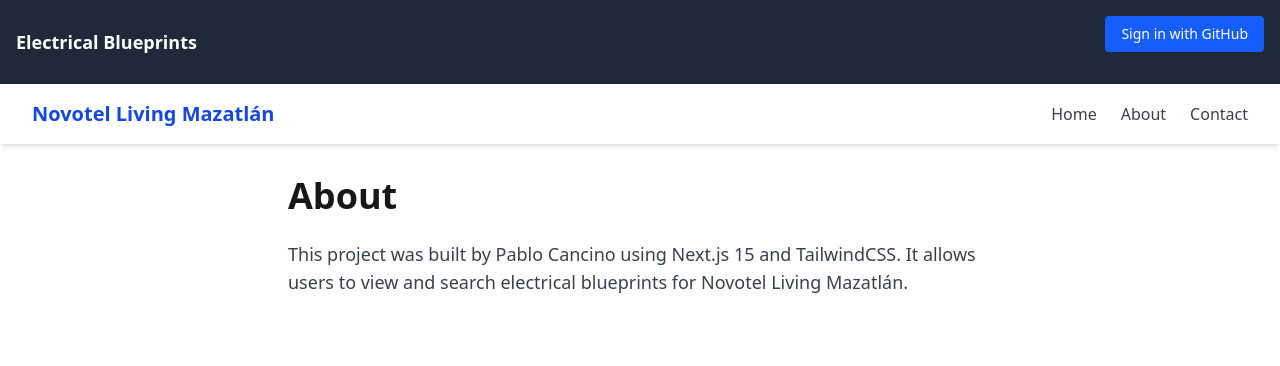
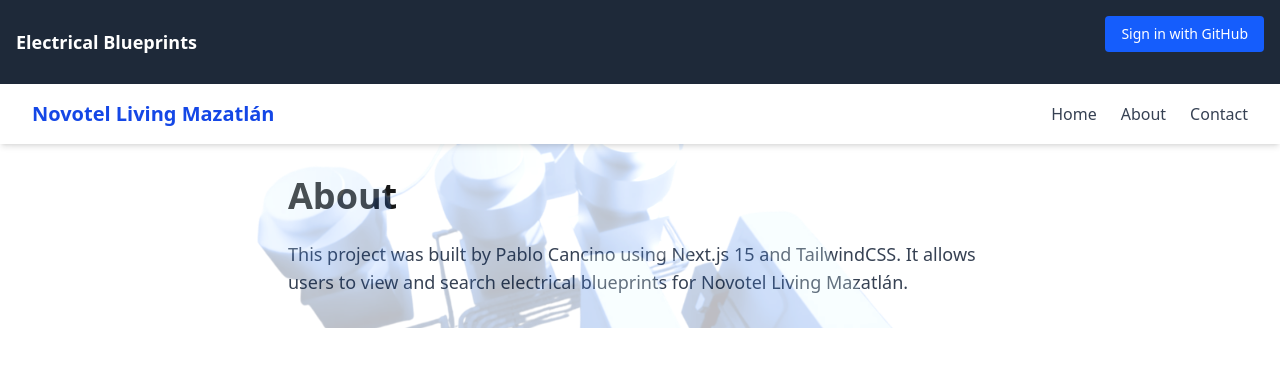
Before and after one commit to Alan-Balvin/electrical-blueprints, a Next.js app: page /about in a window 1280 px wide. Shown: the top 366 px of the page. Built offline with nearby package versions, Linux system fonts and the light colour scheme; no server answers.

Commit message:
adding background images to contact and about pages

```diff
--- a/src/app/about/page.tsx
+++ b/src/app/about/page.tsx
@@ -1,20 +1,13 @@
-
-
 export default function AboutPage() {
   return (
-    <div
-      className="relative min-h-screen bg-cover bg-center"
-      style={{
-        backgroundImage: "url('/images/background2.png')",
-        backgroundSize: 'cover',
-        backgroundPosition: 'center',
-      }}
-    >
-      {/* Fondo semitransparente para mejorar legibilidad */}
+    <div className="relative min-h-screen bg-cover bg-center">
       <div className="absolute inset-0 bg-white bg-opacity-70 backdrop-blur-sm" />
 
-      {/* Contenido principal */}
       <main className="relative p-8 max-w-3xl mx-auto z-10">
+        <div
+          className="absolute inset-0 bg-center bg-cover opacity-40 filter brightness-110 contrast-125 pointer-events-none z-0"
+          style={{ backgroundImage: "url('/images/background2.png')" }}
+        />
         <h1 className="text-4xl font-bold mb-6">About</h1>
         <p className="text-lg text-gray-700">
           This project was built by Pablo Cancino using Next.js 15 and TailwindCSS.
--- a/src/app/contact/page.tsx
+++ b/src/app/contact/page.tsx
@@ -1,6 +1,13 @@
 export default function ContactPage() {
   return (
-    <main className="p-8 max-w-3xl mx-auto">
+    <div className="relative min-h-screen bg-cover bg-center">
+      <div className="absolute inset-0 bg-white bg-opacity-70 backdrop-blur-sm" />
+
+      <main className="relative p-8 max-w-3xl mx-auto z-10">
+        <div
+          className="absolute inset-0 bg-center bg-cover opacity-40 filter brightness-110 contrast-125 pointer-events-none z-0"
+          style={{ backgroundImage: "url('/images/background3.png')" }}
+        />
         <h1 className="text-4xl font-bold mb-6">Contact</h1>
         <p className="text-lg text-gray-700">
           Feel free to contact me at:
@@ -12,5 +19,6 @@
           </a>
         </p>
       </main>
+    </div>
   );
 }
```
Lines whose indentation alone changed are shown as unchanged.
